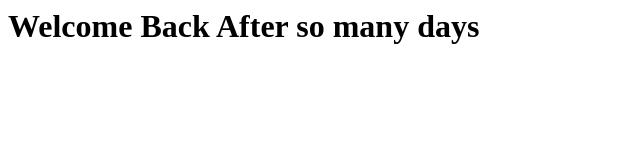
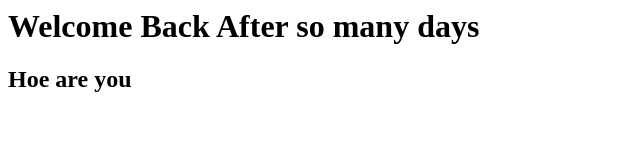
Before and after one commit to MANOJ-8179/learnGit, a plain HTML site: page index.html in a window 1280 px wide. Shown: the whole page, without its empty margins (0-640 px from the left). Drawn offline with Linux system fonts and the light colour scheme.

Commit message:
added one more

```diff
--- a/index.html
+++ b/index.html
@@ -1 +1,2 @@
 <h1>Welcome Back After  so many days</h1>
+<h2>Hoe are you</h2>
```
